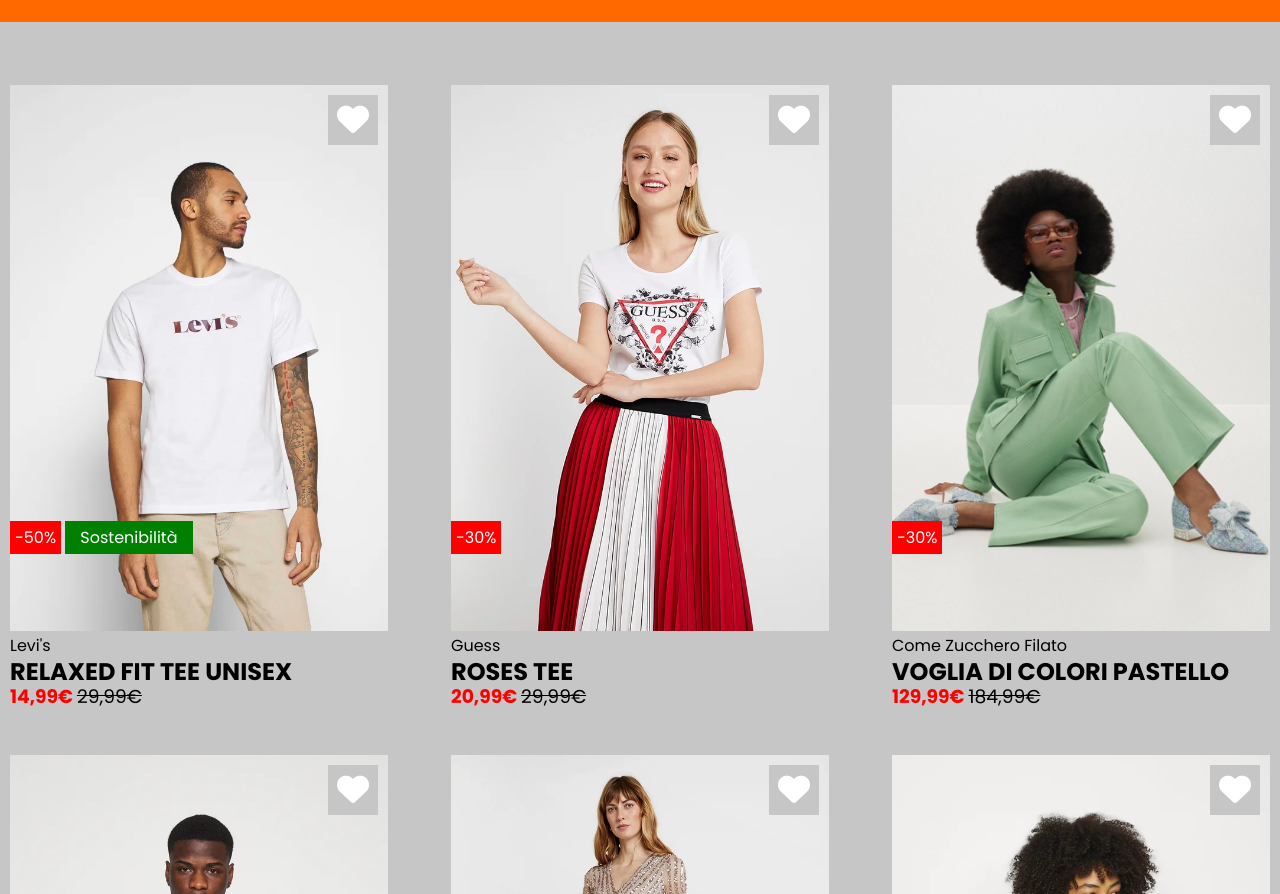
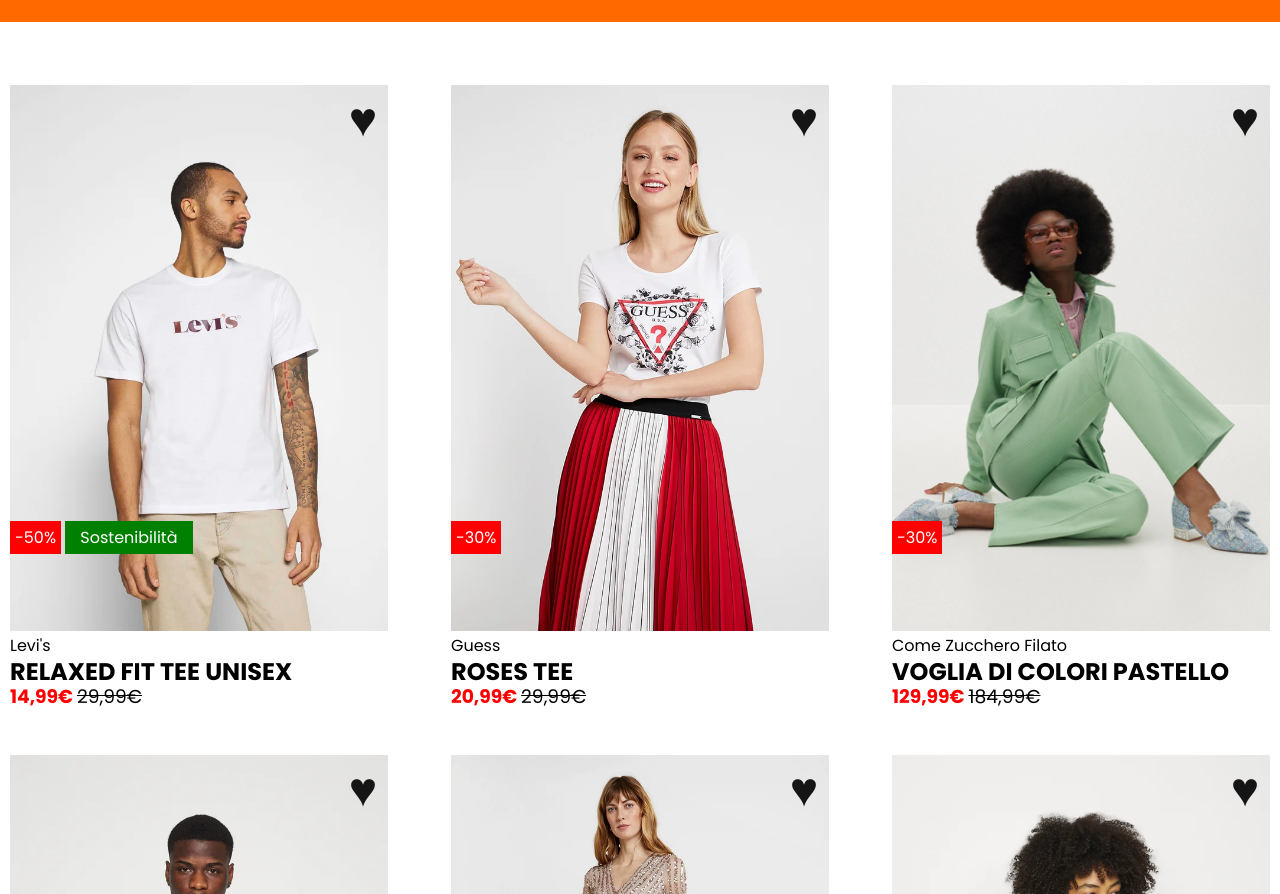
Before and after one commit to FedericoBellezza/html-css-boolando, a plain HTML site: page index.html in a window 1280 px wide. Shown: the part 58-952 px from the top of the page. Drawn offline with Linux system fonts and the light colour scheme.

Commit message:
remove customizations

```diff
--- a/css/style.css
+++ b/css/style.css
@@ -34,10 +34,6 @@
 	padding-block: 0.8rem;
 }
 
-body {
-	background-color: #c6c6c6;
-}
-
 /* HEADER */
 header {
 	background-color: #ff6900;
@@ -61,10 +57,6 @@
 	margin-right: 2rem;
 }
 
-header nav ul li a:hover {
-	border-bottom: 1px solid currentColor;
-}
-
 header .logo {
 	height: 30px;
 }
@@ -72,10 +64,6 @@
 header i {
 	color: white;
 	margin-left: 20px;
-}
-
-header i:hover {
-	color: #c6c6c6;
 }
 
 /* MAIN */
@@ -113,10 +101,6 @@
 	cursor: pointer;
 }
 
-.back {
-	transition: all 0.4s;
-}
-
 .discount-container {
 	position: absolute;
 	bottom: 25%;
@@ -137,17 +121,16 @@
 	height: 50px;
 	width: 50px;
 	position: absolute;
-	background-color: #c6c6c6;
 	top: 10px;
-	right: 10px;
+	right: 0;
 	display: flex;
 	justify-content: center;
 	align-items: center;
 }
 
 .heart-container span {
-	font-size: 2rem;
-	color: white;
+	font-size: 3rem;
+	color: #151515;
 }
 .heart-container:hover span {
 	color: red;
--- a/index.html
+++ b/index.html
@@ -54,7 +54,7 @@
 							<span class="quality-label">Sostenibilità</span>
 						</div>
 						<div class="heart-container">
-							<span><i class="fa-solid fa-heart"></i></span>
+							<span>&hearts;</span>
 						</div>
 					</div>
 				</div>
@@ -71,7 +71,7 @@
 							<span class="discount-label">-30%</span>
 						</div>
 						<div class="heart-container">
-							<span><i class="fa-solid fa-heart"></i></span>
+							<span>&hearts;</span>
 						</div>
 					</div>
 				</div>
@@ -88,7 +88,7 @@
 							<span class="discount-label">-30%</span>
 						</div>
 						<div class="heart-container">
-							<span><i class="fa-solid fa-heart"></i></span>
+							<span>&hearts;</span>
 						</div>
 					</div>
 				</div>
@@ -106,7 +106,7 @@
 							<span class="quality-label">Sostenibilità</span>
 						</div>
 						<div class="heart-container">
-							<span><i class="fa-solid fa-heart"></i></span>
+							<span>&hearts;</span>
 						</div>
 					</div>
 				</div>
@@ -120,7 +120,7 @@
 
 						<!-- ABSOLUTE ELEMENTS -->
 						<div class="heart-container">
-							<span><i class="fa-solid fa-heart"></i></span>
+							<span>&hearts;</span>
 						</div>
 					</div>
 				</div>
@@ -137,7 +137,7 @@
 							<span class="quality-label">Sostenibilità</span>
 						</div>
 						<div class="heart-container">
-							<span><i class="fa-solid fa-heart"></i></span>
+							<span>&hearts;</span>
 						</div>
 					</div>
 				</div>
```
